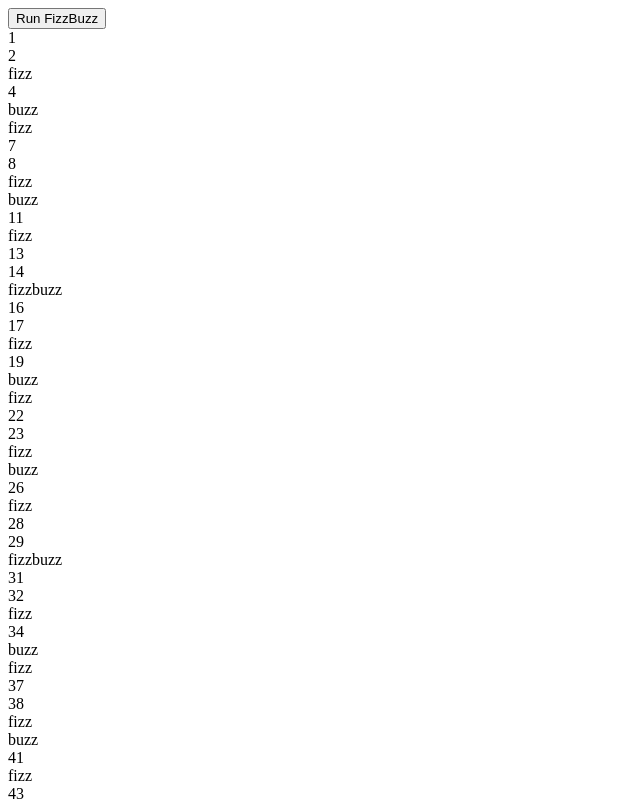
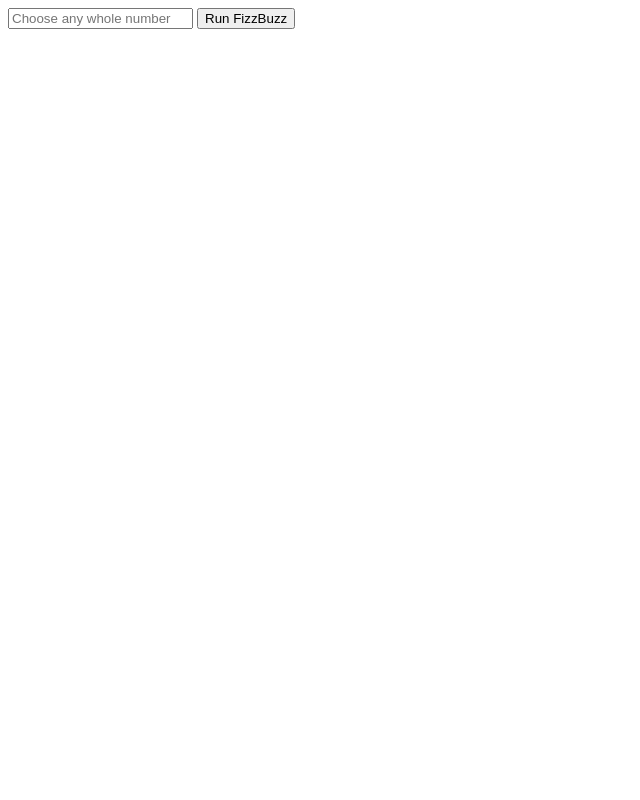
Before and after one commit to benjaminj6/fizzbuzz-challenge, a plain HTML site: page index.html in a window 1280 px wide. Both pictures are taken after a click on the button "Run FizzBuzz". Shown: the top 800 px of the page, without its empty margins (0-640 px from the left). Drawn offline with nearby package versions, Linux system fonts and the light colour scheme.

Commit message:
refactored to allow user to choose number

```diff
--- a/index.html
+++ b/index.html
@@ -7,6 +7,7 @@
 	<script src="js/script.js"></script>
 </head>
 <body>
+	<input type="text" placeholder="Choose any whole number">
 	<button>Run FizzBuzz</button>
 	<br />
 </body>
--- a/js/script.js
+++ b/js/script.js
@@ -1,16 +1,39 @@
 $(document).ready(function() {
 
-	$('button').click(function() {
-		for(var i = 1; i <= 100; i++) {
-			if (i % 15 == 0) {
-				$('body').append('fizzbuzz <br />');
-			} else if (i % 3 == 0) {
-				$('body').append('fizz <br />');
-			} else if (i % 5 == 0) {
-				$('body').append('buzz <br />');
+	$('button').click(function runFizzBuzz(int) {
+
+		int = parseFloat($('input').val());
+
+		function validateUserInput() {
+			//make sure that user's choice is a valid number
+			if (int <= 0 || int % 1 != 0) {
+				return false
 			} else {
-				$('body').append(i + '<br />');
+				return true;
 			}
 		};
+
+		/**Runs FizzBuzz IF userInput is valid;
+		*otherwise tells user to enter valid number*/
+		if (validateUserInput() == true) {
+			for(var i = 1; i <= int; i++) {
+				if (i % 15 == 0) {
+					$('body').append('FIZZBUZZ <br />');
+				} else if (i % 3 == 0) {
+					$('body').append('FIZZ <br />');
+				} else if (i % 5 == 0) {
+					$('body').append('BUZZ <br />');
+				} else {
+					$('body').append(i + '<br />');
+				}
+			};
+
+		} else {
+			alert('Please choose a valid number');
+		};
+
+		//Resets the user input value
+		$('input').val('');
 	});
+
 })
```
